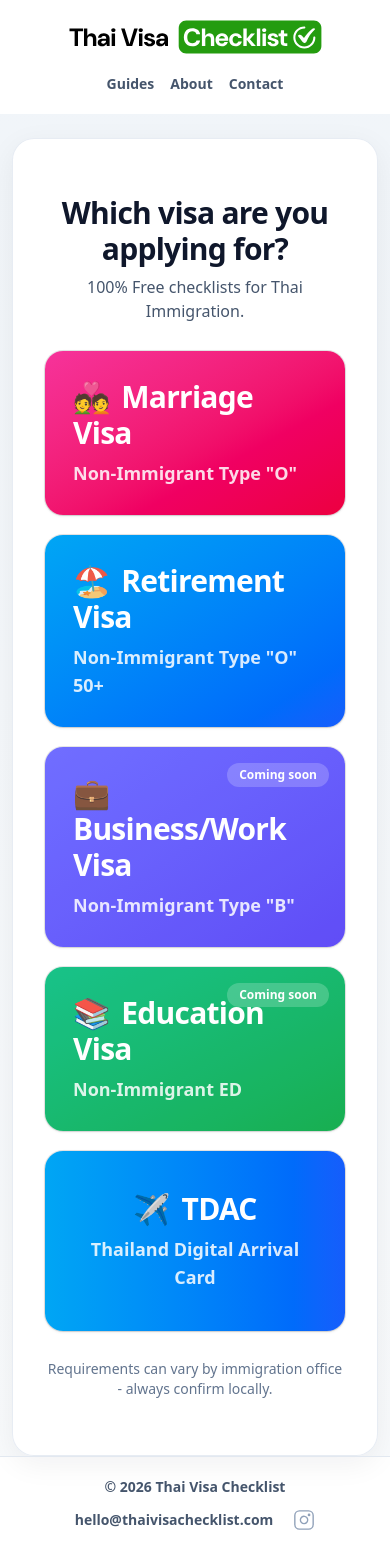
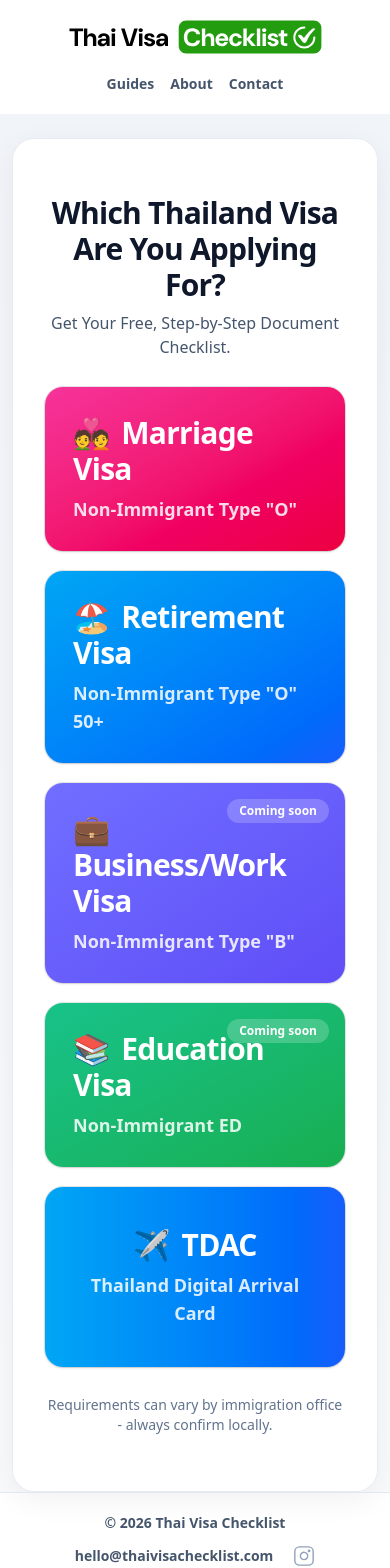
Before and after one commit to richardwskinner/thai-visa-checklist, a Next.js app: page / in a window 390 px wide. Shown: the top 1568 px of the page. Built offline with nearby package versions, Linux system fonts and the light colour scheme.

Commit message:
title change

```diff
--- a/app/page.tsx
+++ b/app/page.tsx
@@ -1,6 +1,5 @@
-import Link from "next/link";
 import { Card, CardContent } from "@/components/ui/card";
-import { VISAS } from "@/lib/data/visas";
+import HomeVisaGrid from "@/components/home-visa-grid";
 import type { Metadata } from "next";
 
 export const metadata: Metadata = {
@@ -17,61 +16,14 @@ export default function HomePage() {
           <CardContent className="p-8 sm:p-10">
             <div className="text-center">
               <h2 className="text-3xl font-extrabold tracking-tight text-slate-900">
-                Which visa are you applying for?
+                Which Thailand Visa Are You Applying For?
               </h2>
               <p className="mt-2 text-base text-slate-600">
-                100% Free checklists for Thai Immigration.
+                Get Your Free, Step-by-Step Document Checklist.
               </p>
             </div>
 
-            <div className="mt-7 grid grid-cols-1 gap-5 sm:grid-cols-2">
-              {VISAS.map((v) =>
-                v.disabled ? (
-                  <div
-                    key={v.slug}
-                    className={`group relative w-full rounded-2xl ${v.bg} px-7 py-7 text-left text-white shadow-sm opacity-90 ring-1 ring-black/10 transition hover:-translate-y-0.5 hover:shadow-md`}
-                  >
-                    <span className="absolute right-4 top-4 rounded-full bg-white/20 px-3 py-1 text-xs font-semibold">
-                      Coming soon
-                    </span>
-                    <div className="text-3xl font-extrabold tracking-tight">
-                      <span className="mr-3">{v.emoji}</span>
-                      {v.title}
-                    </div>
-                    <div className="mt-2 text-lg font-semibold text-white/85">
-                      {v.subtitle}
-                    </div>
-                  </div>
-                ) : (
-                  <Link
-                    key={v.slug}
-                    href={v.href}
-                    className={`group relative w-full rounded-2xl ${v.bg} px-7 py-7 text-left text-white shadow-sm ring-1 ring-black/10 transition hover:-translate-y-0.5 hover:shadow-md`}
-                  >
-                    <div className="text-3xl font-extrabold tracking-tight">
-                      <span className="mr-3">{v.emoji}</span>
-                      {v.title}
-                    </div>
-                    <div className="mt-2 text-lg font-semibold text-white/85">
-                      {v.subtitle}
-                    </div>
-                  </Link>
-                )
-              )}
-
-              <Link
-                href="/tdac"
-                className="group relative rounded-2xl bg-gradient-to-r from-sky-500 to-blue-600 px-7 py-10 text-center text-white shadow-sm ring-1 ring-black/10 transition hover:-translate-y-0.5 hover:shadow-md sm:col-span-2"
-              >
-                <div className="text-3xl font-extrabold tracking-tight">
-                  <span className="mr-3">✈️</span>
-                  TDAC
-                </div>
-                <div className="mt-2 text-lg font-semibold text-white/85">
-                  Thailand Digital Arrival Card
-                </div>
-              </Link>
-            </div>
+            <HomeVisaGrid />
 
             <div className="mt-7 text-center text-sm text-slate-500">
               Requirements can vary by immigration office - always confirm locally.
--- /dev/null
+++ b/components/home-visa-grid.tsx
@@ -0,0 +1,54 @@
+"use client";
+
+import Link from "next/link";
+import { VISAS } from "@/lib/data/visas";
+import { analytics } from "@/lib/analytics";
+
+export default function HomeVisaGrid() {
+  return (
+    <div className="mt-7 grid grid-cols-1 gap-5 sm:grid-cols-2">
+      {VISAS.map((v) =>
+        v.disabled ? (
+          <div
+            key={v.slug}
+            className={`group relative w-full rounded-2xl ${v.bg} px-7 py-7 text-left text-white shadow-sm opacity-90 ring-1 ring-black/10 transition hover:-translate-y-0.5 hover:shadow-md`}
+          >
+            <span className="absolute right-4 top-4 rounded-full bg-white/20 px-3 py-1 text-xs font-semibold">
+              Coming soon
+            </span>
+            <div className="text-3xl font-extrabold tracking-tight">
+              <span className="mr-3">{v.emoji}</span>
+              {v.title}
+            </div>
+            <div className="mt-2 text-lg font-semibold text-white/85">{v.subtitle}</div>
+          </div>
+        ) : (
+          <Link
+            key={v.slug}
+            href={v.href}
+            onClick={() => analytics.trackHomepageSelect(v.slug, v.href)}
+            className={`group relative w-full rounded-2xl ${v.bg} px-7 py-7 text-left text-white shadow-sm ring-1 ring-black/10 transition hover:-translate-y-0.5 hover:shadow-md`}
+          >
+            <div className="text-3xl font-extrabold tracking-tight">
+              <span className="mr-3">{v.emoji}</span>
+              {v.title}
+            </div>
+            <div className="mt-2 text-lg font-semibold text-white/85">{v.subtitle}</div>
+          </Link>
+        )
+      )}
+
+      <Link
+        href="/tdac"
+        onClick={() => analytics.trackHomepageSelect("tdac", "/tdac")}
+        className="group relative rounded-2xl bg-gradient-to-r from-sky-500 to-blue-600 px-7 py-10 text-center text-white shadow-sm ring-1 ring-black/10 transition hover:-translate-y-0.5 hover:shadow-md sm:col-span-2"
+      >
+        <div className="text-3xl font-extrabold tracking-tight">
+          <span className="mr-3">✈️</span>
+          TDAC
+        </div>
+        <div className="mt-2 text-lg font-semibold text-white/85">Thailand Digital Arrival Card</div>
+      </Link>
+    </div>
+  );
+}
--- a/lib/analytics.ts
+++ b/lib/analytics.ts
@@ -73,4 +73,12 @@ export const analytics = {
       visa_type: visaType,
     });
   },
+
+  // Track homepage checklist selection
+  trackHomepageSelect: (checklist: string, destination: string) => {
+    trackEvent('homepage_select_checklist', {
+      checklist,
+      destination,
+    });
+  },
 };
```
